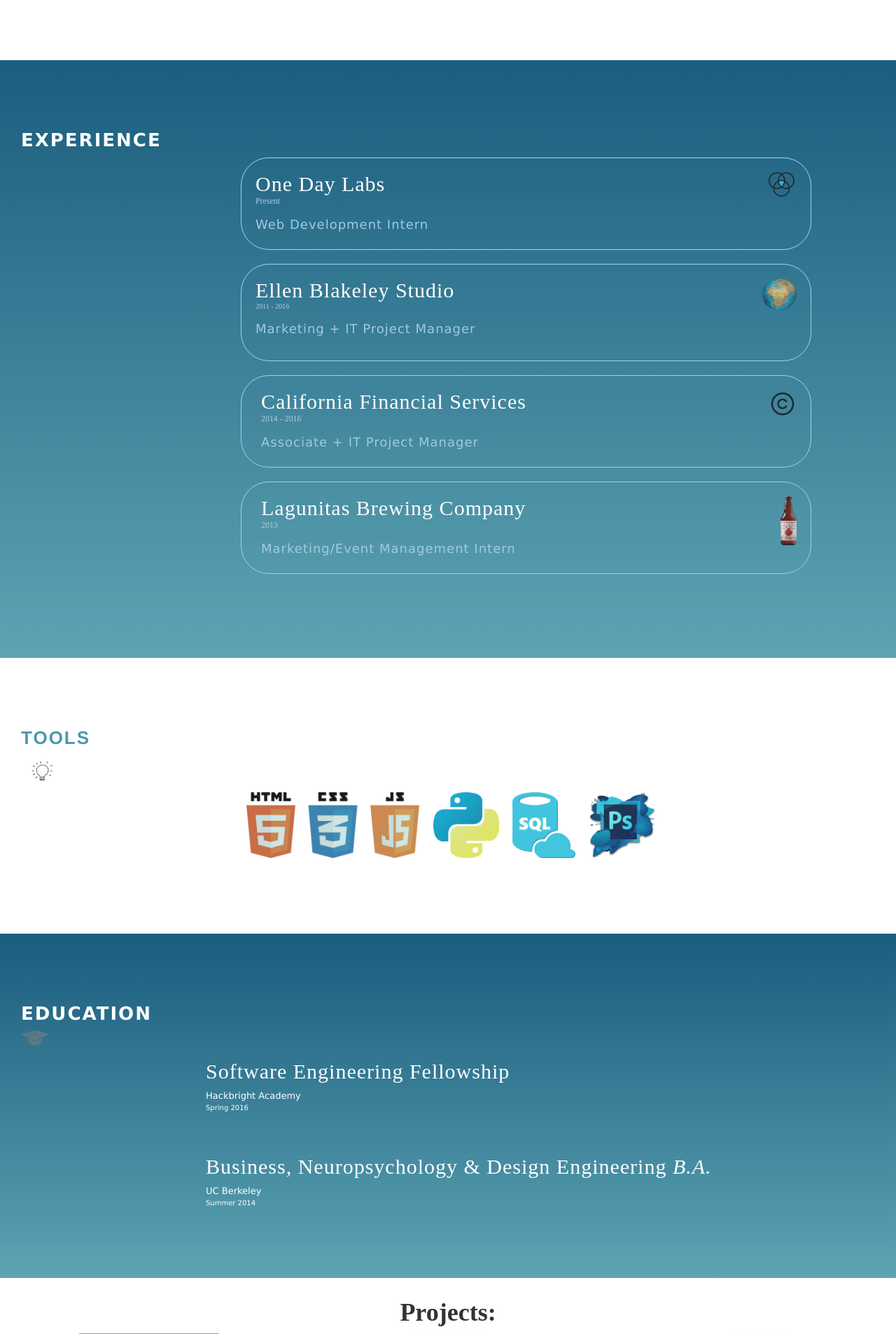
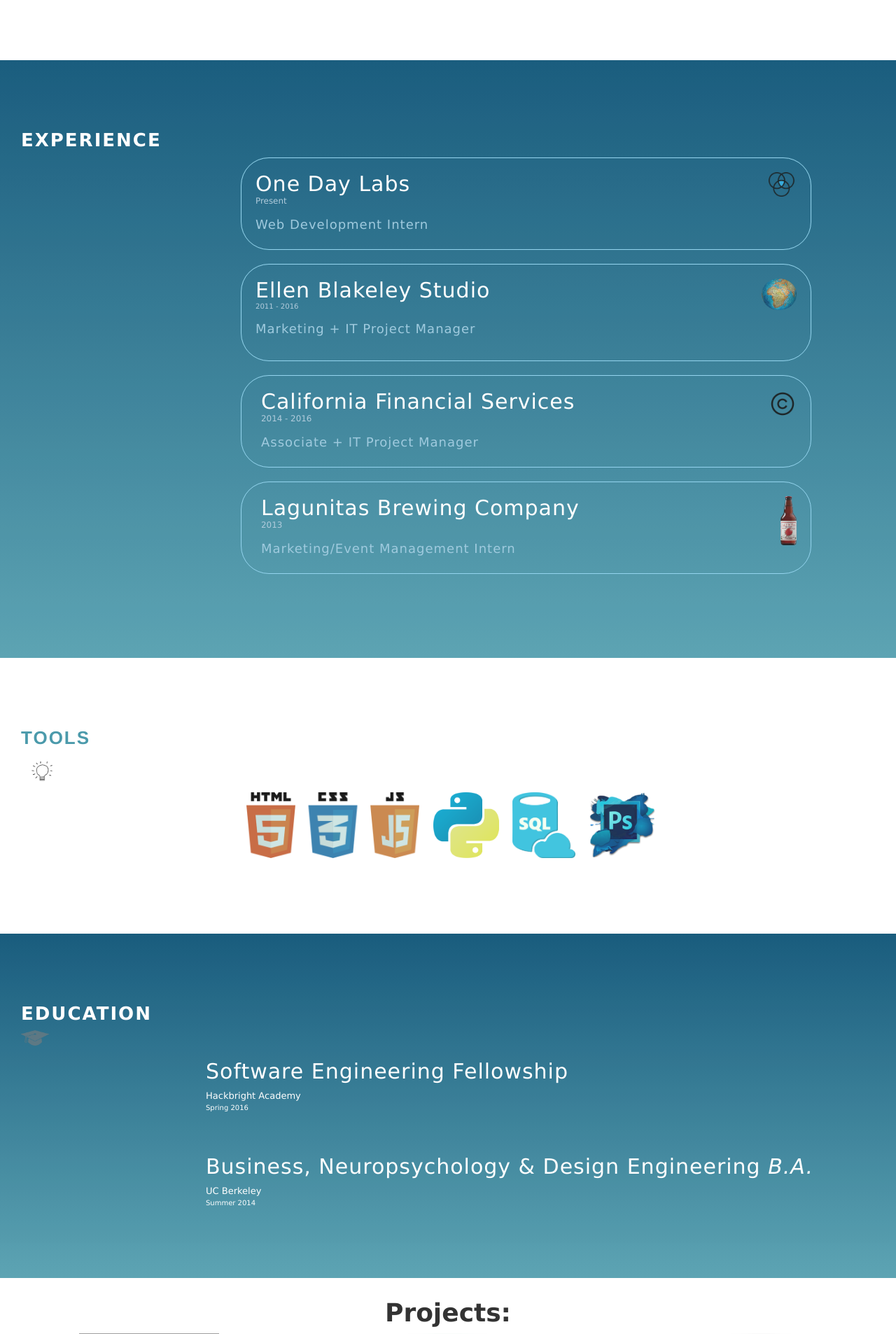
Before and after one commit to veronicaerick/personal-website, a PHP site: page / in a window 1280 px wide. Shown: the part 1273-3179 px from the top of the page at 70% size. Run offline with PHP 8.4, Linux system fonts and the light colour scheme; some libraries are stand-ins or nearby versions; grey boxes are pictures that could not be loaded.

Commit message:
font issues

```diff
--- a/css/style.css
+++ b/css/style.css
@@ -229,7 +229,7 @@
 .blue-background h2 {
   color: white;
   text-transform: none;
-  font-family: "Ostrich Sans" !important;
+  font-family: "Ostrich Sans", Verdana !important;
 
 }
 
@@ -239,7 +239,7 @@
 
 .jobs h2, .jobs img {
   display: inline;
-      font-family: "Ostrich Sans";
+      font-family: "Ostrich Sans", Verdana;
 
 }
 
@@ -259,7 +259,7 @@
   font-size: 14px;
   color: #aac7d9;
   margin-bottom: 10px;
-  font-family: "Josefin Sans";
+  font-family: "Josefin Sans", Verdana;
 }
 
 
@@ -295,7 +295,7 @@
 }
 
 .projects-head {
-  font-family: "Ostrich Sans" !important;
+  font-family: "Ostrich Sans", Verdana !important;
   font-weight: bold !important;
 
 }
```
